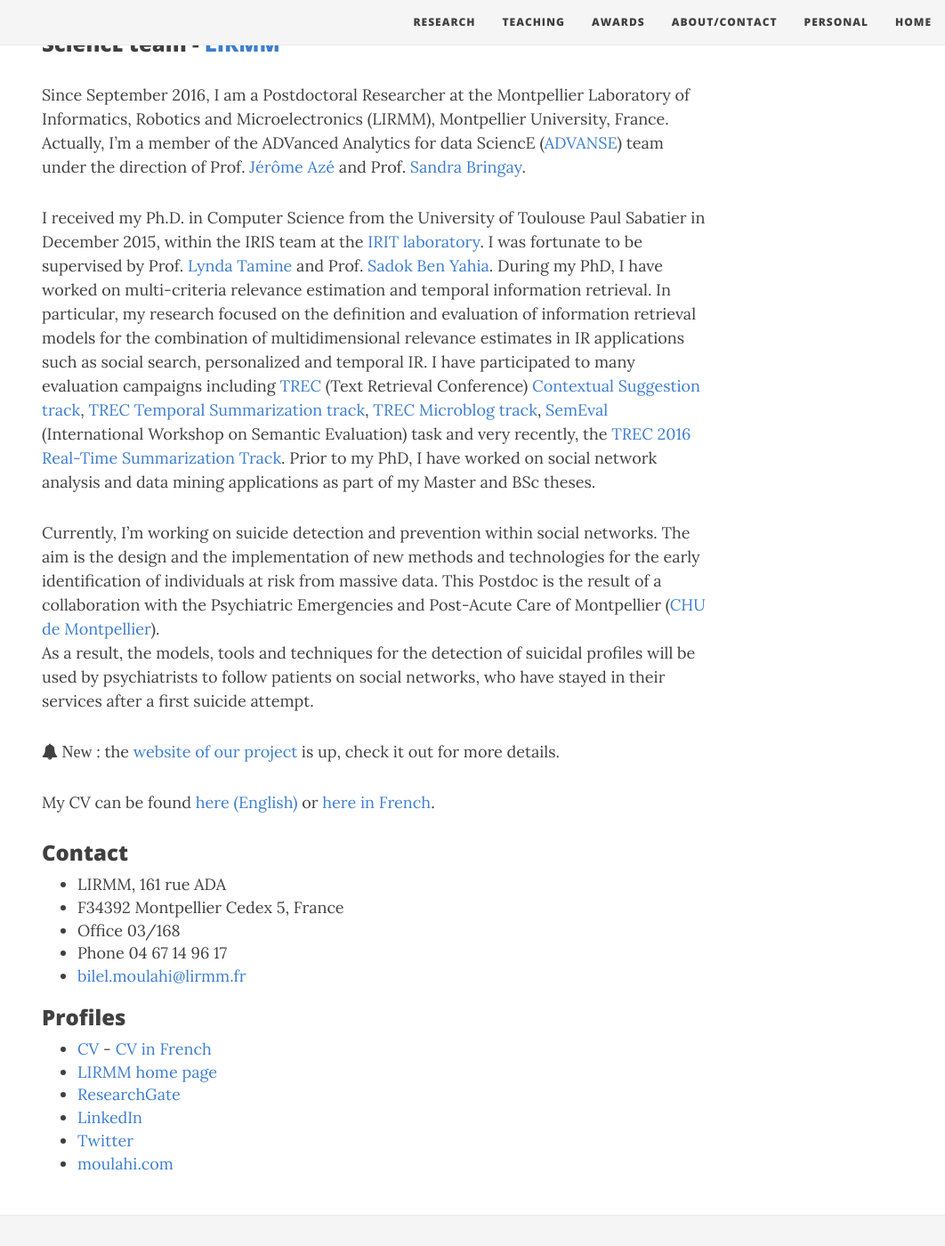
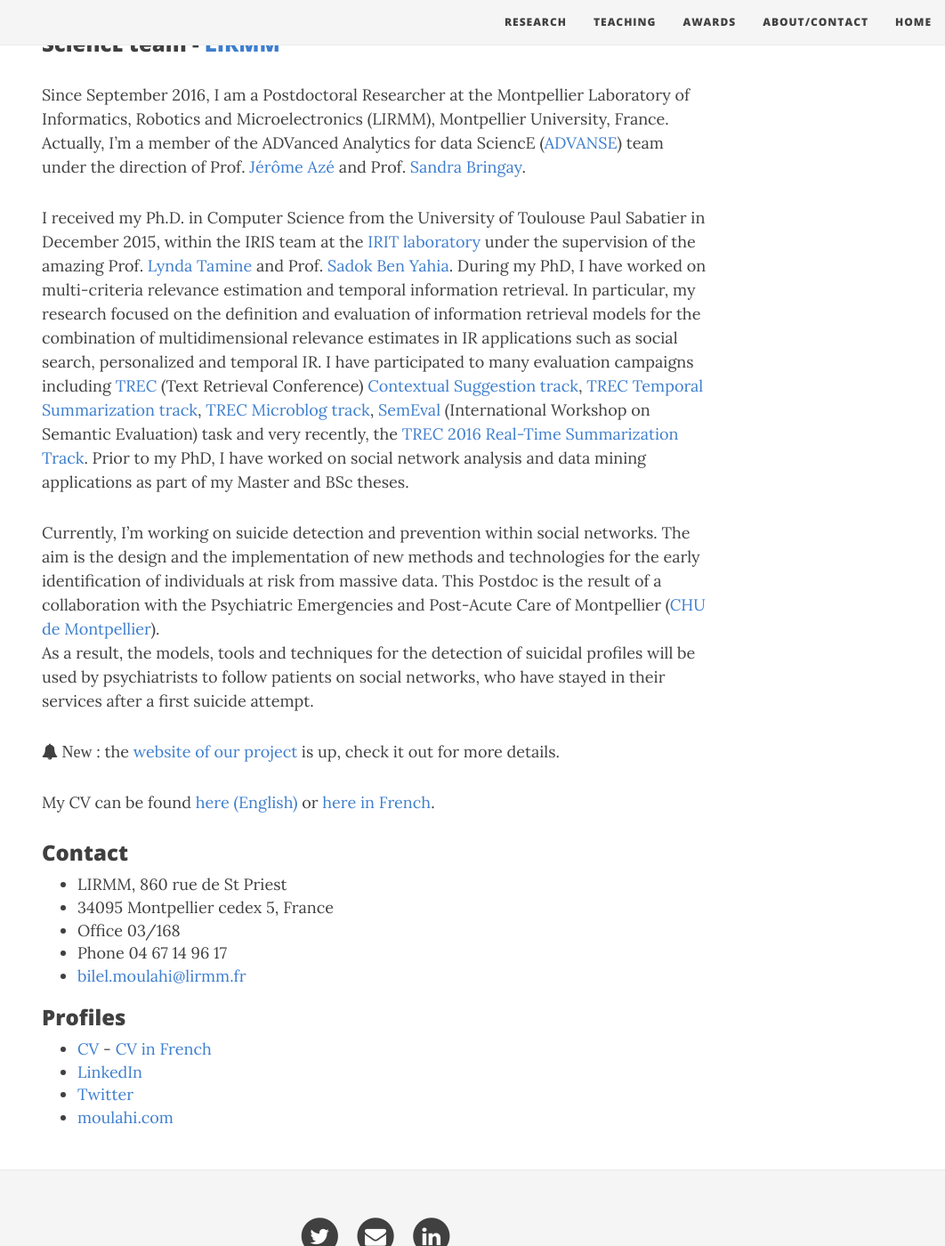
Before and after one commit to bilelmoulahi/bilelmoulahi.github.io, a Jekyll site: the page built from aboutme.md, in a window 1280 px wide and 1400 px high, scrolled down 258 px. Shown: the whole window at 89% size, without its empty margins (218-1280 px from the left). Built offline with Jekyll 4.4.1, drawn with Linux system fonts in a browser that asks for light colours; nearby versions of some CDN libraries.

Commit message:
formatting

```diff
--- a/_config.yml
+++ b/_config.yml
@@ -21,7 +21,7 @@ navbar-links:
   Teaching: "teaching"
   Awards: "awards"
   About/Contact: "aboutme"
-  Personal: "personal"
+  #Personal: "personal"
   Home: ""
 
 # --- Footer options --- #
--- a/aboutme.md
+++ b/aboutme.md
@@ -9,7 +9,7 @@ title: About/Contact
 Since September 2016, I am a Postdoctoral Researcher at the Montpellier Laboratory of Informatics, Robotics and Microelectronics (LIRMM), Montpellier University, France.
 Actually, I'm a member of the ADVanced Analytics for data SciencE ([ADVANSE](https://www.lirmm.fr/recherche/equipes/advanse)) team under the direction of Prof. [Jérôme Azé](https://www.lirmm.fr/users/utilisateurs-lirmm/jerome-aze) and Prof. [Sandra Bringay](https://www.lirmm.fr/users/utilisateurs-lirmm/sandra-bringay).
 
-I received my Ph.D. in Computer Science from the University of Toulouse Paul Sabatier in December 2015, within the IRIS team at the [IRIT laboratory](http://www.irit.fr). I was fortunate to be supervised by Prof. [Lynda Tamine](https://www.irit.fr/~Lynda.Tamine-Lechani/) and Prof. [Sadok Ben Yahia](http://dblp.uni-trier.de/pers/hd/y/Yahia:Sadok_Ben).
+I received my Ph.D. in Computer Science from the University of Toulouse Paul Sabatier in December 2015, within the IRIS team at the [IRIT laboratory](http://www.irit.fr) under the supervision of the amazing Prof. [Lynda Tamine](https://www.irit.fr/~Lynda.Tamine-Lechani/) and Prof. [Sadok Ben Yahia](http://dblp.uni-trier.de/pers/hd/y/Yahia:Sadok_Ben).
 During my PhD, I have worked on multi-criteria relevance estimation and temporal information retrieval. In particular, my research focused on the definition and evaluation of information retrieval models for the combination of multidimensional relevance estimates in IR applications such as social search, personalized and temporal IR.
 I have participated to many evaluation campaigns including [TREC](trec.nist.gov) (Text Retrieval Conference) [Contextual Suggestion track](http://sites.google.com/site/treccontext/), [TREC Temporal Summarization track](http://www.trec-ts.org/), [TREC Microblog track](https://github.com/lintool/twitter-tools/wiki/TREC-2015-Track-Guidelines), [SemEval](http://alt.qcri.org/semeval2015/index.php?id=tasks) (International Workshop on Semantic Evaluation) task and very recently, the [TREC 2016 Real-Time Summarization Track](http://trecrts.github.io/).
 Prior to my PhD, I have worked on social network analysis and data mining applications as part of my Master and BSc theses.
@@ -24,16 +24,14 @@ My CV can be found [here (English)](resources/CV.pdf) or [here in French](resour
 
 
 ### Contact
-* LIRMM, 161 rue ADA
-* F34392 Montpellier Cedex 5, France
+* LIRMM, 860 rue de St Priest
+* 34095 Montpellier cedex 5, France
 * Office 03/168
 * Phone 04 67 14 96 17
 * [bilel.moulahi@lirmm.fr](mailto:moulahi@lirmm.fr)
 
 ### Profiles
 * [CV](resources/CV.pdf) - [CV in French](resources/CVfr.pdf)
-* [LIRMM home page](http://www.lirmm.fr/~moulahi)
-* [ResearchGate](https://www.researchgate.net/profile/Bilel_Moulahi)
 * [LinkedIn](https://www.linkedin.com/in/bilelmoulahi)
 * [Twitter](https://www.twitter.com/bilelmoulahi)
 * [moulahi.com](https://www.moulahi.com)
```
Also changed, not shown: personal/index.md (+3 -0 lines), research.md (+5 -3 lines).
